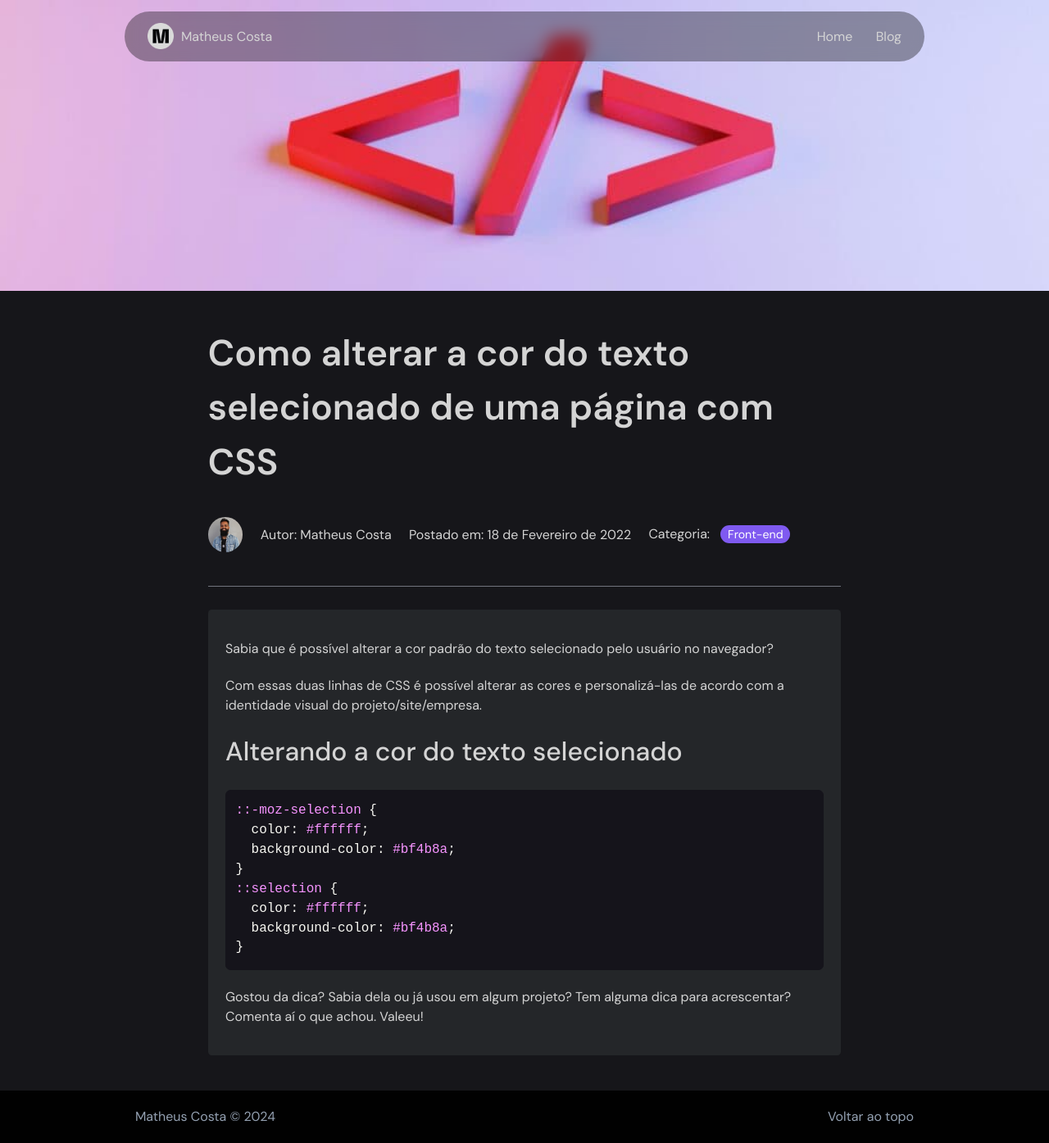
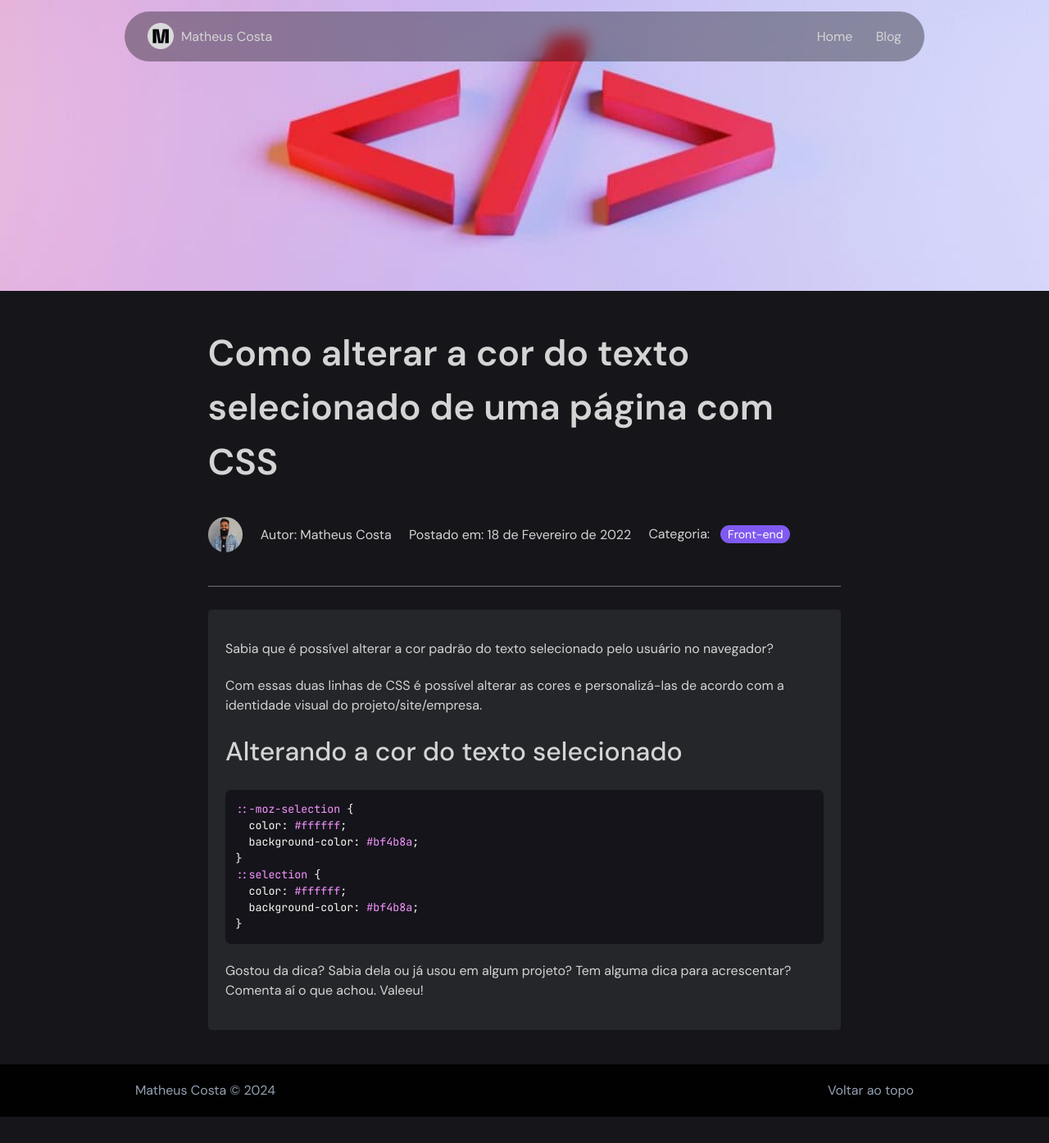
Before and after one commit to matheuscostadesign/matheuscostadesign.github.io, a Jekyll site: the page built from _posts/2022/02-fevereiro/2022-02-18-cor-texto.md, in a window 1280 px wide and 1395 px high. Shown: the whole window at 82% size. Built offline with Jekyll 4.4.1, drawn with Linux system fonts in a browser that asks for light colours.

Commit message:
perf(site): Carrega as fontes localmente

```diff
--- a/_includes/head.html
+++ b/_includes/head.html
@@ -5,6 +5,9 @@
   <meta charset="UTF-8">
   <meta http-equiv="X-UA-Compatible" content="IE=edge">
   <meta name="viewport" content="width=device-width, initial-scale=1.0">
+
+  <!-- Fonts -->
+  <link rel="stylesheet" href="/assets/fonts/style.css">
 
   <!-- Primary Meta Tags -->
   <title>{{ page.title }}</title>
@@ -59,13 +62,6 @@
   <meta name="msapplication-TileImage" content="{{'/assets/favicon/ms-icon-144x144.png' | prepend: site.baseurl}}">
   <meta name="theme-color" content="#7f5af0">
 
-  <!-- Fonts -->
-  <link rel="preconnect" href="https://fonts.googleapis.com">
-  <link rel="preconnect" href="https://fonts.gstatic.com" crossorigin>
-  <link
-    href="https://fonts.googleapis.com/css2?family=DM+Sans:ital,opsz,wght@0,9..40,100..1000;1,9..40,100..1000&display=swap"
-    rel="stylesheet">
-
   <!-- Styles -->
   <link rel="stylesheet" href="{{ '/css/swiper-bundle.min.css' | prepend: site.baseurl }}" />
   <link rel="stylesheet" href="{{ '/css/main.css' | prepend: site.baseurl }}">
--- a/_sass/_syntax-highlighting.scss
+++ b/_sass/_syntax-highlighting.scss
@@ -1,10 +1,10 @@
 pre,
 code {
-  font-size: 1.8rem;
   //border: 1px solid $color-primary;
+  font-size: 1.5rem;
   border-radius: 0.8rem;
   background: $code-bg;
-  font-family: "Courier New", Courier, monospace;
+  font-family: "JetBrains Mono";
 }
 
 code {
@@ -12,7 +12,7 @@ code {
   color: $white;
 
   span {
-    font-family: "Courier New", Courier, monospace;
+    font-family: "JetBrains Mono";
   }
 }
 
--- /dev/null
+++ b/assets/fonts/style.css
@@ -0,0 +1,48 @@
+/* DM-Sans-Regular */
+@font-face {
+  font-display: swap;
+  font-family: "DM Sans";
+  font-style: normal;
+  font-weight: 400;
+  src: url("DM-Sans-Regular.woff2") format("woff2");
+}
+/* DM-Sans-500 */
+@font-face {
+  font-display: swap;
+  font-family: "DM Sans";
+  font-style: normal;
+  font-weight: 500;
+  src: url("DM-Sans-500.woff2") format("woff2");
+}
+/* DM-Sans-600 */
+@font-face {
+  font-display: swap;
+  font-family: "DM Sans";
+  font-style: normal;
+  font-weight: 600;
+  src: url("DM-Sans-600.woff2") format("woff2");
+}
+/* DM-Sans-700 */
+@font-face {
+  font-display: swap;
+  font-family: "DM Sans";
+  font-style: normal;
+  font-weight: 700;
+  src: url("DM-Sans-700.woff2") format("woff2");
+}
+/* DM-Sans-800 */
+@font-face {
+  font-display: swap;
+  font-family: "DM Sans";
+  font-style: normal;
+  font-weight: 800;
+  src: url("DM-Sans-800.woff2") format("woff2");
+}
+/* Jetbrains-Mono-Regular */
+@font-face {
+  font-display: swap;
+  font-family: "JetBrains Mono";
+  font-style: normal;
+  font-weight: 400;
+  src: url("Jetbrains-Mono-Regular.woff2") format("woff2");
+}
```
Also changed, not shown: README.md, assets/fonts/DM-Sans-500.woff2 (added), assets/fonts/DM-Sans-600.woff2 (added), assets/fonts/DM-Sans-700.woff2 (added), assets/fonts/DM-Sans-800.woff2 (added), assets/fonts/DM-Sans-Regular.woff2 (added), assets/fonts/Jetbrains-Mono-Regular.woff2 (added).
